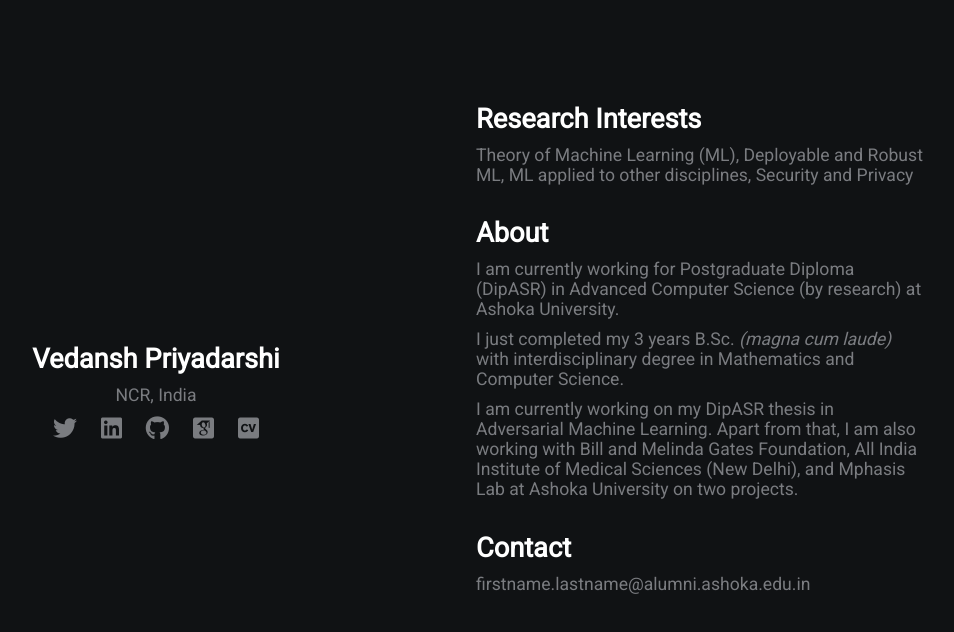
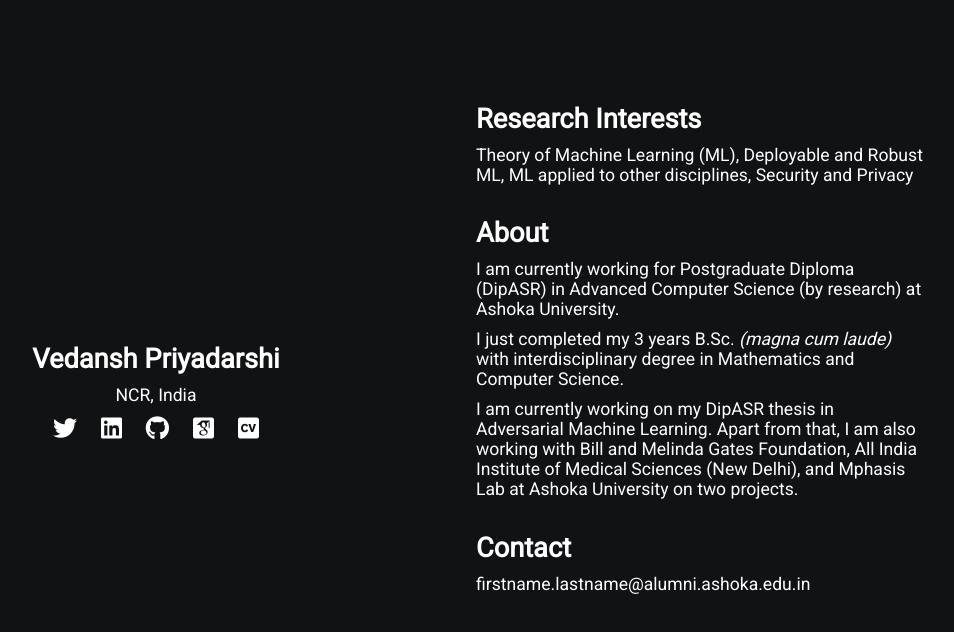
Before and after one commit to vedanshpriyadarshi/vedanshpriyadarshi.github.io, a plain HTML site: page index.html in a window 1280 px wide. Shown: the whole page, without its empty margins (164-1118 px from the left). Drawn offline with Linux system fonts and the light colour scheme; some icons are missing; files whose address does not match are found by name.

Commit message:
Update style.css

```diff
--- a/style.css
+++ b/style.css
@@ -11,16 +11,17 @@ body{
     padding: 0;
     font-family: 'Roboto', sans-serif;
     background-color: #101214;
-    color: #7A7C80;
+    color: #fff;
 
 }
+/*#7A7C80 */
 
 h2,.white{
     color: #fff;
 }
 
 a{
-    color: #7A7C80;
+    color: #fff;
     text-decoration: none;
 }
 /* section 1 */
```
